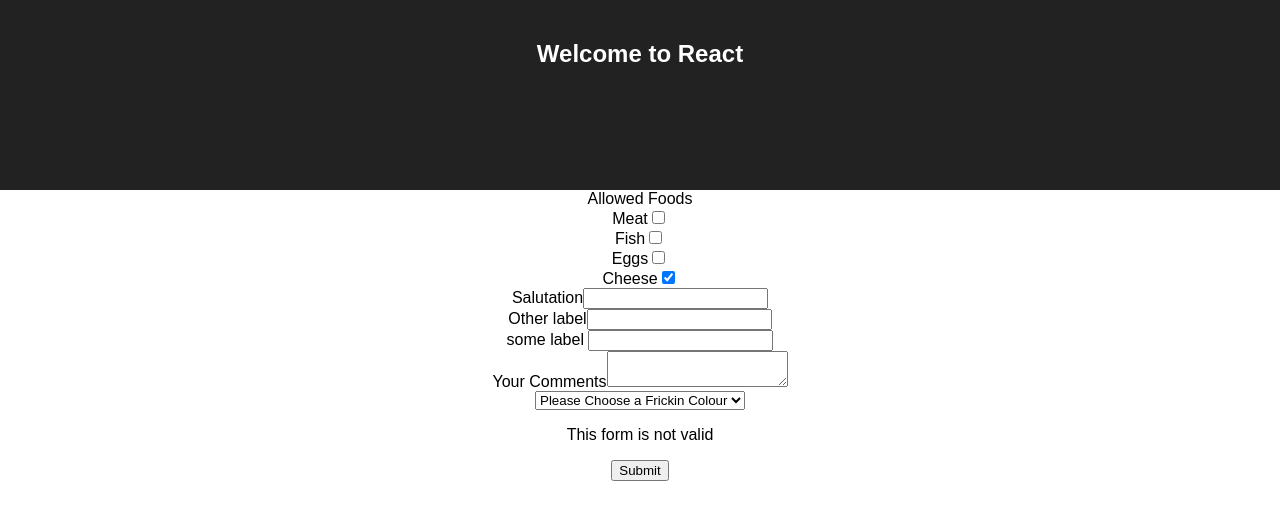
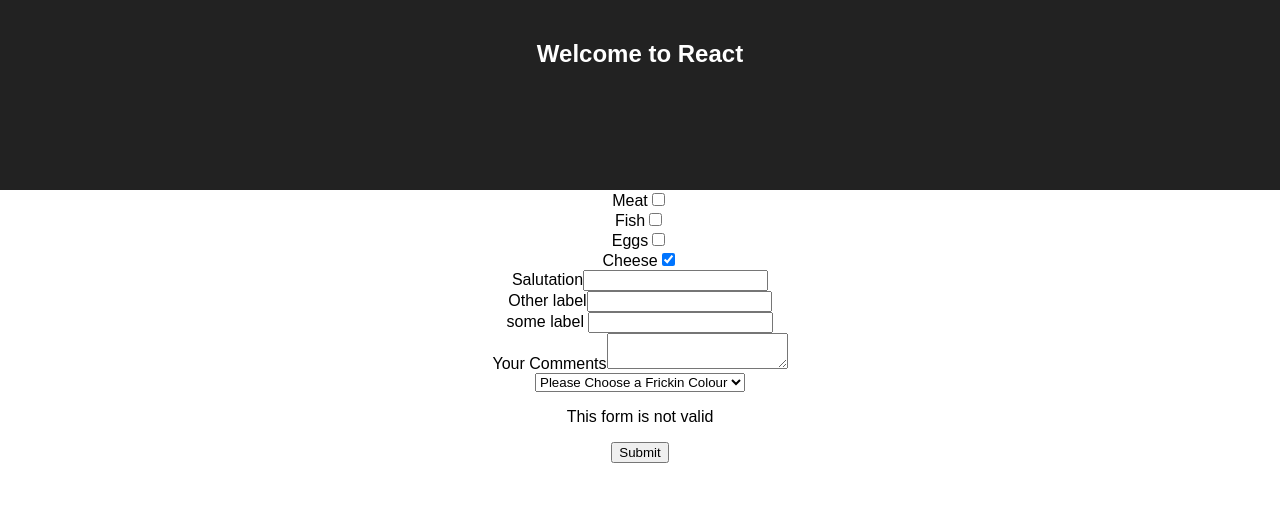
Before and after one commit to andrew--grant/react-form-demo, a React (Create React App) app: page / in a window 1280 px wide. Shown: the top 520 px of the page. Built offline with nearby package versions, Linux system fonts and the light colour scheme.

Commit message:
work on checkboxgroup partially done, tbc

```diff
--- a/src/ContactForm.js
+++ b/src/ContactForm.js
@@ -44,9 +44,19 @@ class ContactForm extends Component {
             colour: [
                 {
                     rule: () => {
+                        console.log('rulez colour')
                         return this.state.form.colour.length > 0
                     },
                     message: 'Colour is required'
+                }
+            ],
+            foods: [
+                {
+                    rule: () => {
+                        console.log('rulez foods')
+                        return this.state.form.foods.length > 0
+                    },
+                    message: 'At least one food must be checked'
                 }
             ]
         }
@@ -97,7 +107,6 @@ class ContactForm extends Component {
             <form>
 
                 <CheckboxGroup id="foods"
-                            label="Allowed Foods"
                                onChange={({name, value}) => {
                                    this.handleInputChange({name, value})
                                }}
--- a/src/FormComponents/CheckboxGroup.js
+++ b/src/FormComponents/CheckboxGroup.js
@@ -13,16 +13,24 @@ class CheckboxGroup extends FormComponent {
         this.processValue({type: 'checkbox', value: newValue, checked: true, name: this.props.id})
     }
 
+    handleCheckboxGroupChange(evt) {
+        this.handleChange(evt)
+        // todo: don't want the checkboxes sending individual
+        // events, we want to create a 'handleCheckboxGroupChange'
+        // event and pass it up
+
+
+    }
+
     render() {
         return (
-            <div className="checkboxes">
+            <div className={this.getClassName()}>
                 <div>
-                    {this.getLabel()}
                     {
                         this.props.options.map((opt, index) => {
                             return (
                                 <div key={index}>
-                                    <span>{opt.label}</span>
+                                    <label>{opt.label}
                                         <input
                                             type="checkbox"
                                             id={this.props.id}
@@ -30,14 +38,13 @@ class CheckboxGroup extends FormComponent {
                                             defaultChecked={opt.checked}
                                             value={opt.value}
                                             onChange={(evt) => {
-                                            this.handleChange(evt)
+                                                this.handleCheckboxGroupChange(evt)
                                             }}
-                                    />
+                                        /></label>
                                 </div>)
                         })
                     }
                 </div>
-
 
                 <div>
                     {
--- a/src/FormComponents/FormComponent.js
+++ b/src/FormComponents/FormComponent.js
@@ -8,6 +8,7 @@ class FormComponent extends Component {
     }
 
     handleChange(evt) {
+
         this.processValue(evt.target);
         // the field is no longer pristine
         this.setState({pristine: false});
--- a/src/FormComponents/Select.js
+++ b/src/FormComponents/Select.js
@@ -7,7 +7,6 @@ class Select extends FormComponent {
 
         let defaultValue = ''
         this.props.options.map((opt) => {
-            console.log(opt)
             if (opt.selected) {
                 defaultValue = opt.value
                 return false
```
Lines whose indentation alone changed are shown as unchanged.
